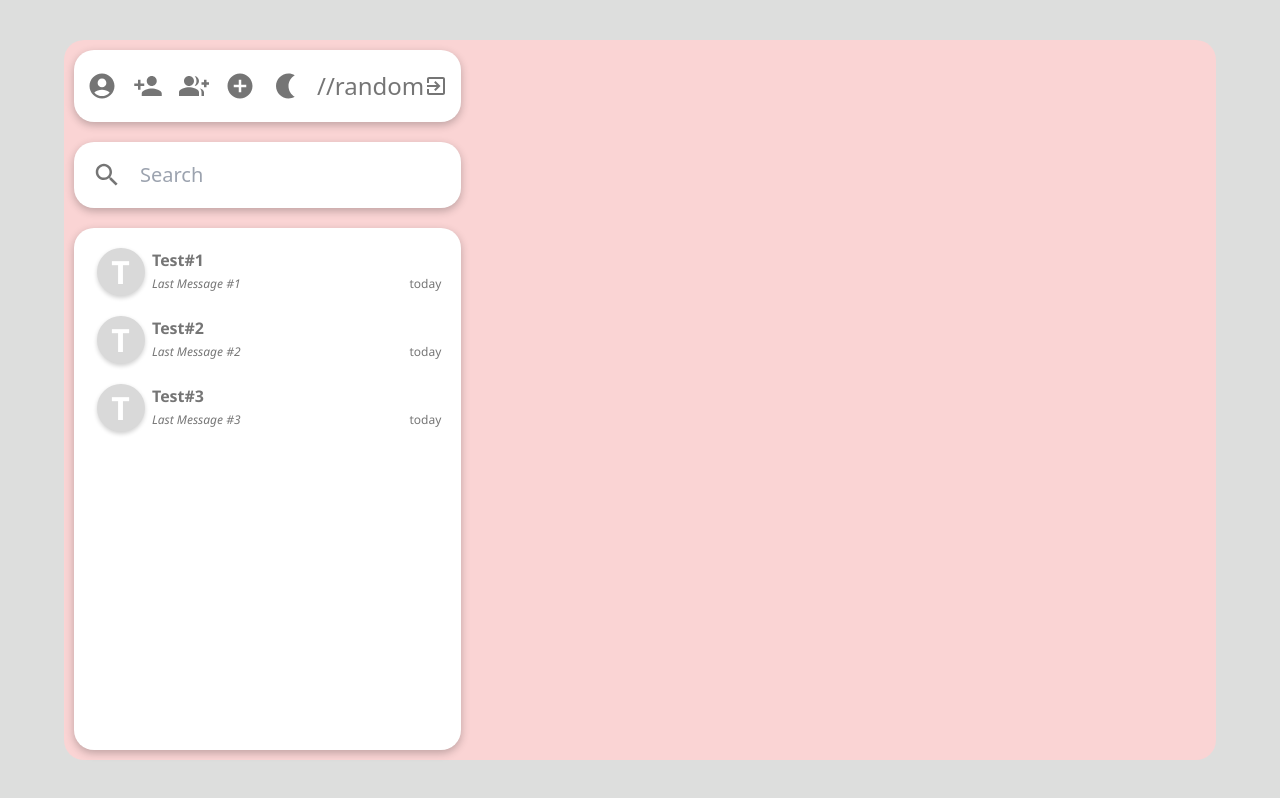
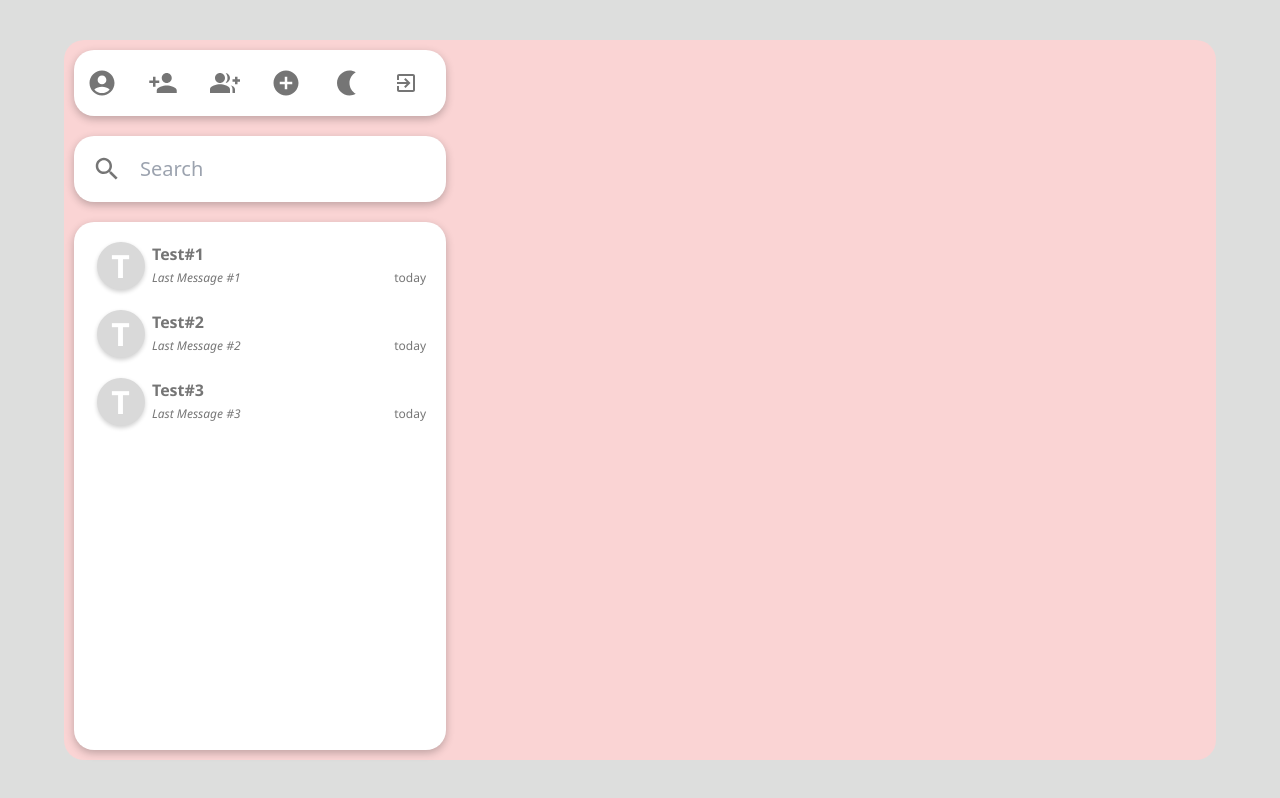
Before and after one commit to Shobhit-Gupta-Real/ShobhitGupta_Humanli_assignment, a React (Vite) app in the folder Varta/: page /varta in a window 1280 px wide. Built offline with nearby package versions, Linux system fonts and the light colour scheme; no server answers; sample sign-in values are in the browser's storage.

Commit message:
checking

```diff
--- a/Varta/src/Components/SideBar.jsx
+++ b/Varta/src/Components/SideBar.jsx
@@ -69,7 +69,6 @@ function SideBar() {
          alert('Signed Out!')
          navigate('/')
       }}>
-        //random
         <ExitToAppIcon/>
       </IconButton>
       </div>
```
